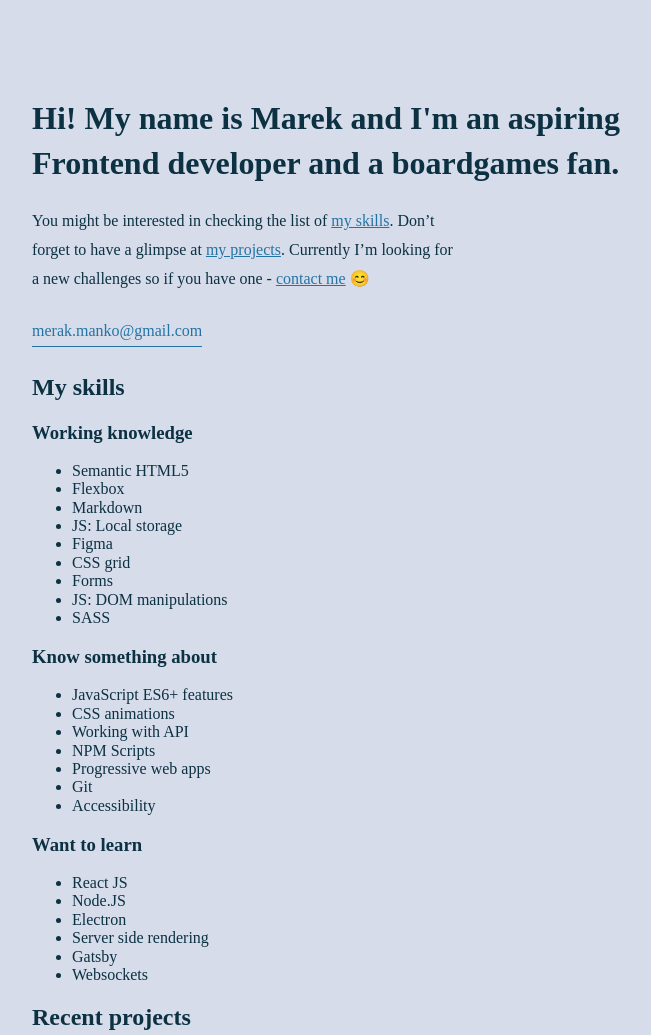
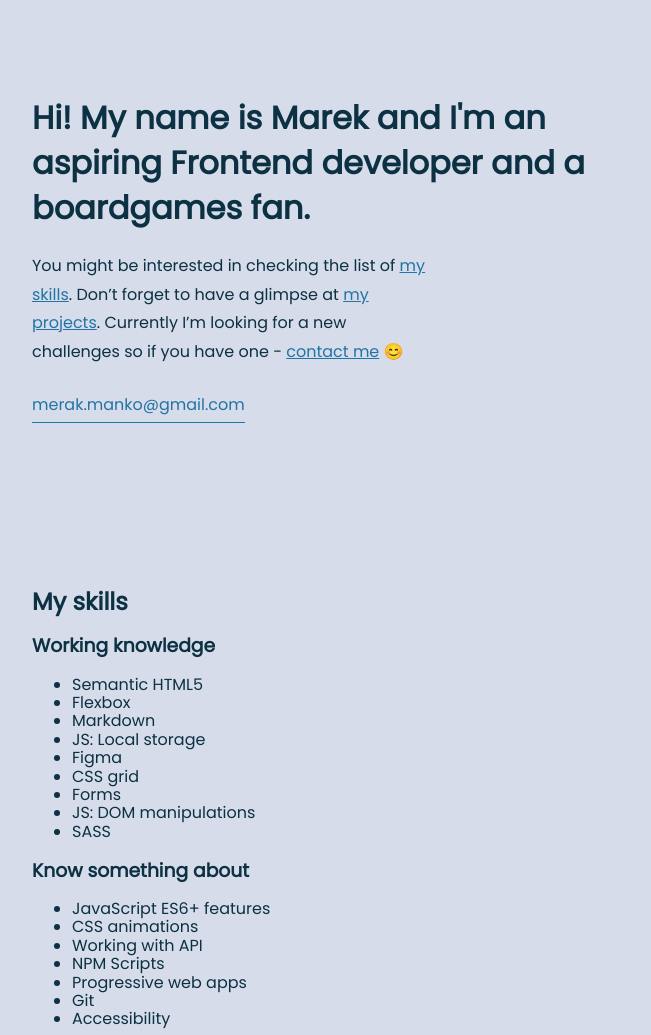
Before and after one commit to mankom/mankom.github.io, a website: page src/content/index.html in a window 1280 px wide. Shown: the top 1035 px of the page, without its empty margins (64-715 px from the left). Drawn offline with nearby package versions, Linux system fonts and the light colour scheme; files that its build step writes are made by us from their sources; no server answers.

Commit message:
feat: set font

```diff
--- a/src/content/index.html
+++ b/src/content/index.html
@@ -22,7 +22,7 @@
   <link rel="apple-touch-icon" sizes="192x192" href="assets/pwa/icons/icon-192x192.png" />
 
   <link rel="icon" type="image/png" href="assets/pwa/icons/icon-192x192.png" />
-
+  <link href="https://fonts.googleapis.com/css?family=Poppins&display=swap" rel="stylesheet">
   <link rel="stylesheet" href="css/main.css" />
 </head>
 
--- a/src/scss/main.scss
+++ b/src/scss/main.scss
@@ -10,12 +10,14 @@
 body {
   background: $gainsboro;
   color: $yankees-blue;//$aurometalsaurus;
+  font-family: 'Poppins', sans-serif;
   margin: 6em;
 }
 
 .me{
   line-height: 2.8rem;
-  width: 40em;
+  margin-bottom: 10em;
+  width: 50vw;
   &__email &__link{
     border-bottom: .1em solid $dodger-blue;
     color: $dodger-blue;
@@ -30,9 +32,8 @@ body {
   &__text{
     font-size: 1rem;
     line-height: 1.8rem;
-    width: 66%;
+    width: 63%;
   }
-
 }
 
 .my-projects{
```
